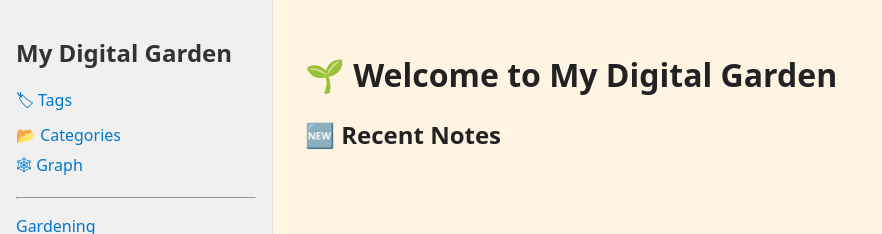
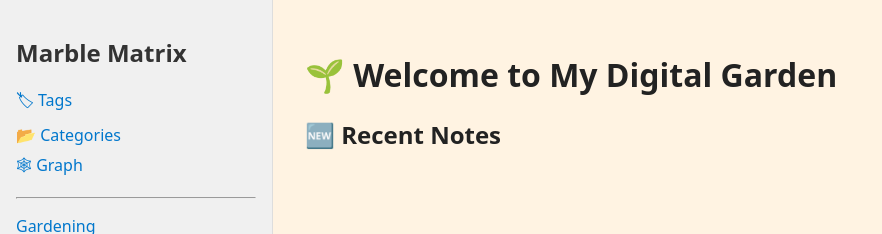
Before and after one commit to dduyg/5566677, a Jekyll site: the page built from index.md, in a window 1280 px wide. Shown: the top 234 px of the page, without its empty margins (0-882 px from the left). Built offline with Jekyll 4.4.1, drawn with Linux system fonts in a browser that asks for light colours.

Commit message:
Update _config.yml

```diff
--- a/_config.yml
+++ b/_config.yml
@@ -1,6 +1,6 @@
-title: My Digital Garden
+title: Marble Matrix
 description: A personal knowledge base built with Jekyll
-baseurl: "/flexStart" # change this if your repo name changes
+baseurl: "/marbleMatrix" # change this if your repo name changes
 url: "https://dduyg.github.io"
 
 collections:
```
